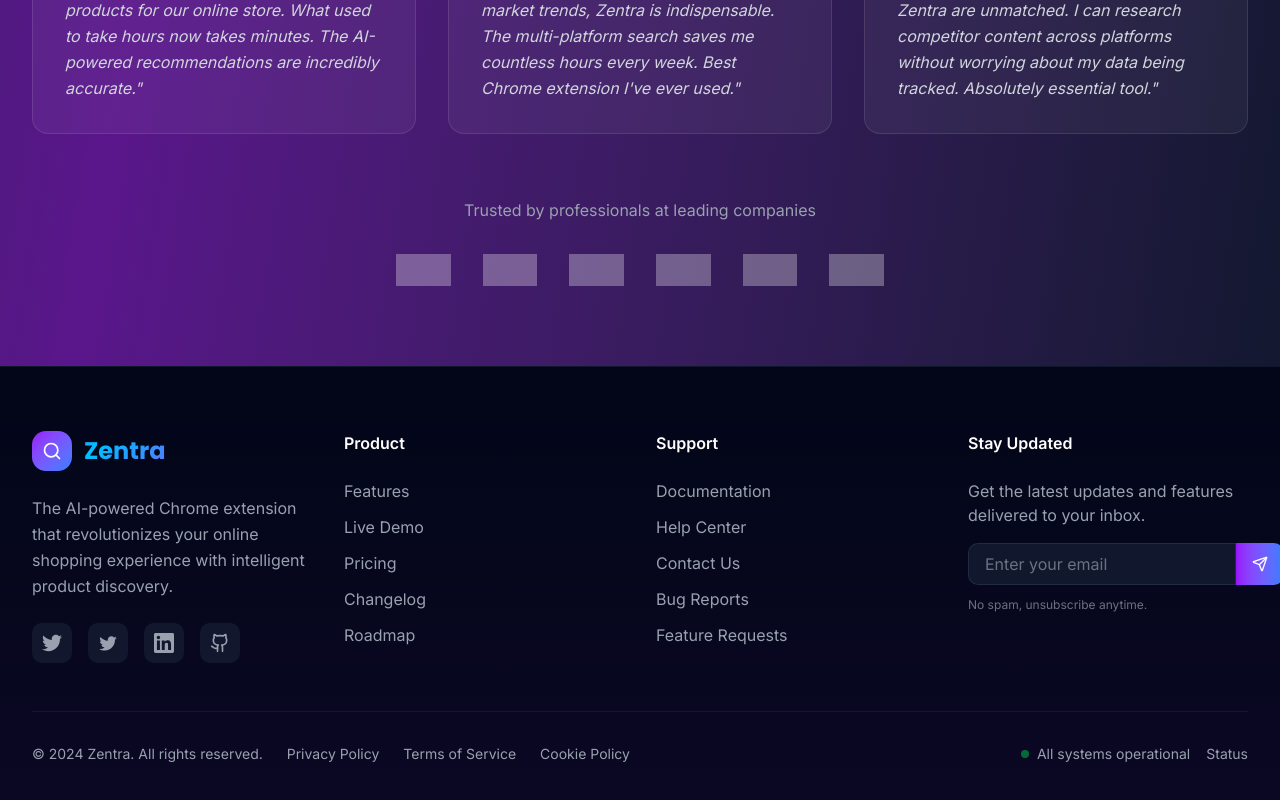
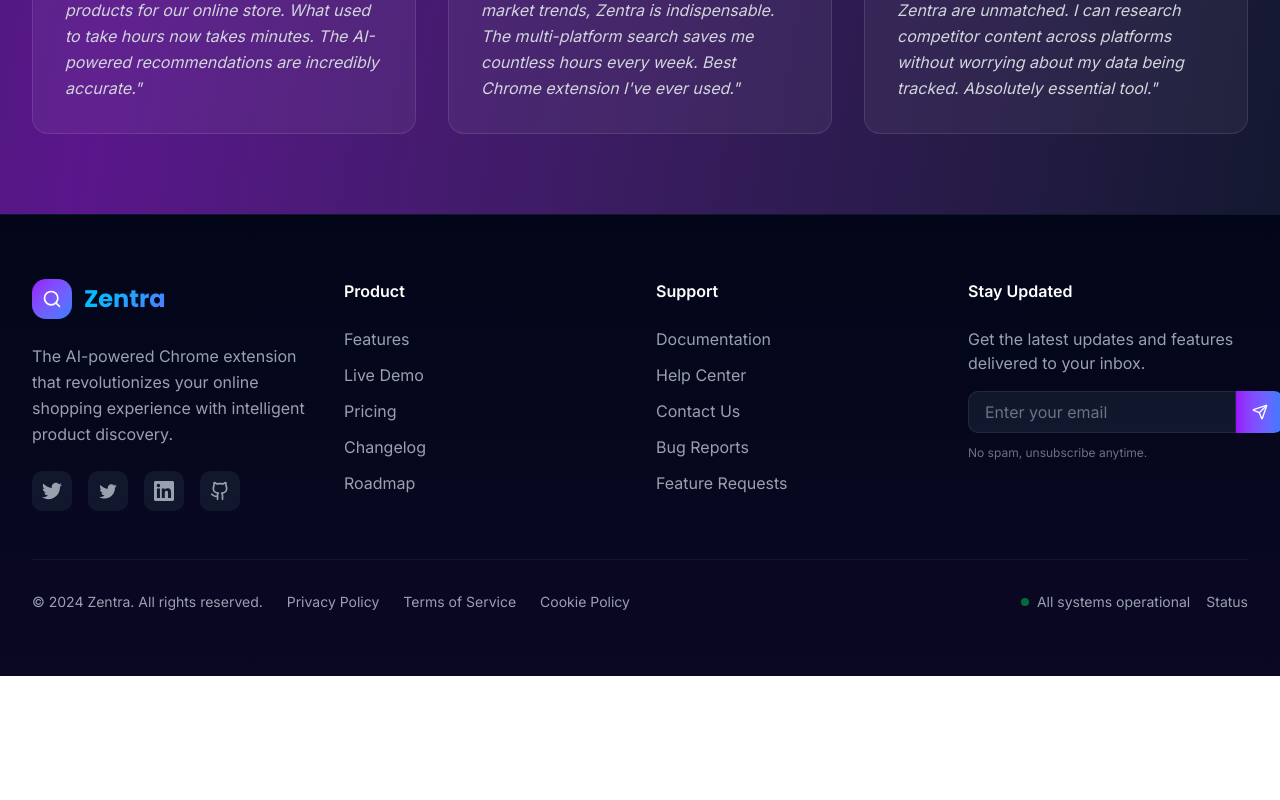
Before and after one commit to Munazir151/zentra, a Next.js app: page / in a window 1280 px wide. Shown: the part 7304-8104 px from the top of the page. After the commit the page ends 7980 px from the top, so only its background shows below. Built offline with nearby package versions, Linux system fonts and the light colour scheme.

Commit message:
feat: remove trusted section and add smooth scrolling
Remove "Trusted by professionals" section and implement smooth scrolling.

#VERCEL_SKIP

Co-authored-by: Munazir Ansari  <146095915+Munazir151@users.noreply.github.com>

```diff
--- a/app/globals.css
+++ b/app/globals.css
@@ -119,6 +119,12 @@
   * {
     @apply border-border outline-ring/50;
   }
+
+  /* Added smooth scrolling behavior */
+  html {
+    scroll-behavior: smooth;
+  }
+
   body {
     @apply bg-background text-foreground;
   }
@@ -554,6 +560,11 @@
 
 /* Enhanced reduced motion support */
 @media (prefers-reduced-motion: reduce) {
+  /* Disable smooth scrolling for users who prefer reduced motion */
+  html {
+    scroll-behavior: auto;
+  }
+
   .animate-float,
   .animate-float-random,
   .animate-pulse-slow,
--- a/app/page.tsx
+++ b/app/page.tsx
@@ -1349,27 +1349,6 @@ export default function ZentraLanding() {
                 </div>
               ))}
             </div>
-
-            <div className="mt-16 text-center">
-              <p className="text-gray-400 mb-8">Trusted by professionals at leading companies</p>
-              <div className="flex flex-wrap justify-center items-center gap-8 opacity-60">
-                {[
-                  { name: "Google", width: "120" },
-                  { name: "Microsoft", width: "140" },
-                  { name: "Amazon", width: "100" },
-                  { name: "Meta", width: "80" },
-                  { name: "Apple", width: "90" },
-                  { name: "Netflix", width: "110" },
-                ].map((company, index) => (
-                  <img
-                    key={index}
-                    src={`/placeholder-graphic.png?height=40&width=${company.width}&query=${company.name} company logo in white`}
-                    alt={`${company.name} logo`}
-                    className="h-8 object-contain filter brightness-0 invert opacity-50 hover:opacity-80 transition-opacity duration-300"
-                  />
-                ))}
-              </div>
-            </div>
           </div>
         </section>
 
```
